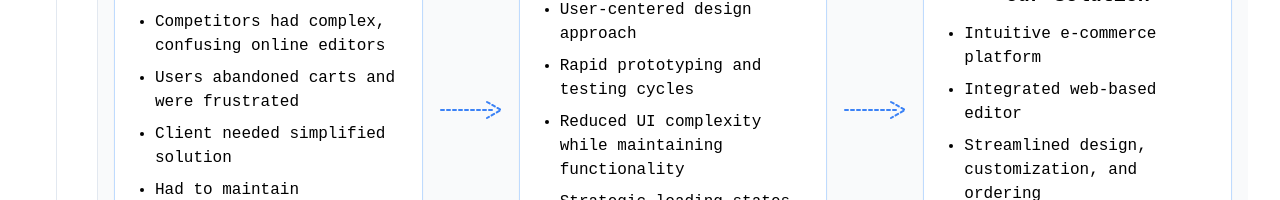
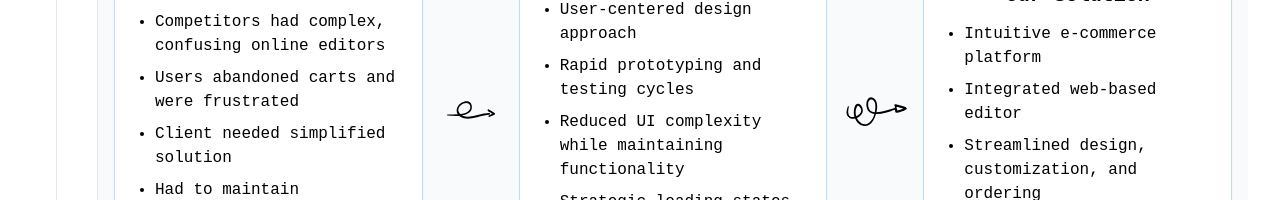
Before and after one commit to KodaEd/apache-portfolio, a Next.js app: page / in a window 1280 px wide. Shown: the part 3446-3646 px from the top of the page. Built offline with nearby package versions, Linux system fonts and the light colour scheme.

Commit message:
Updated svgs

```diff
--- a/src/data/work/flow.tsx
+++ b/src/data/work/flow.tsx
@@ -1,3 +1,4 @@
+import Image from "next/image";
 import React from "react";
 
 // Reusable content definitions
@@ -46,24 +47,15 @@ const ProcessFlowSection: React.FC = () => {
           <ContentList items={content.challenge} />
         </div>
 
-        {/* SVG Slot - Horizontal */}
+        {/* Right Arrow 1 (Horizontal) */}
         <div className="flex items-center justify-center w-16 h-16">
-          <svg
-            width="64"
-            height="24"
-            viewBox="0 0 64 24"
-            className="text-blue-500"
-          >
-            <path
-              d="M2,12 H54 M48,4 L62,12 L48,20"
-              stroke="currentColor"
-              strokeWidth="2"
-              fill="none"
-              strokeLinecap="round"
-              strokeLinejoin="round"
-              strokeDasharray="3 3"
-            />
-          </svg>
+          <Image
+            width={64}
+            height={48}
+            src="/right-arrow-1.svg"
+            alt="Right arrow"
+            className="w-16 h-12"
+          />
         </div>
 
         {/* Approach Card */}
@@ -74,24 +66,15 @@ const ProcessFlowSection: React.FC = () => {
           <ContentList items={content.approach} />
         </div>
 
-        {/* SVG Slot - Horizontal */}
+        {/* Right Arrow 2 (Horizontal) */}
         <div className="flex items-center justify-center w-16 h-16">
-          <svg
-            width="64"
-            height="24"
-            viewBox="0 0 64 24"
-            className="text-blue-500"
-          >
-            <path
-              d="M2,12 H54 M48,4 L62,12 L48,20"
-              stroke="currentColor"
-              strokeWidth="2"
-              fill="none"
-              strokeLinecap="round"
-              strokeLinejoin="round"
-              strokeDasharray="3 3"
-            />
-          </svg>
+          <Image
+            width={64}
+            height={48}
+            src="/right-arrow-2.svg"
+            alt="Right arrow"
+            className="w-16 h-12 rotate-45"
+          />
         </div>
 
         {/* Solution Card */}
@@ -113,24 +96,15 @@ const ProcessFlowSection: React.FC = () => {
           <ContentList items={content.challenge} />
         </div>
 
-        {/* SVG Slot - Vertical */}
+        {/* Down Arrow (Rotated Right Arrow 1) */}
         <div className="flex justify-center h-16">
-          <svg
-            width="24"
-            height="64"
-            viewBox="0 0 24 64"
-            className="text-blue-500"
-          >
-            <path
-              d="M12,2 V54 M4,48 L12,62 L20,48"
-              stroke="currentColor"
-              strokeWidth="2"
-              fill="none"
-              strokeLinecap="round"
-              strokeLinejoin="round"
-              strokeDasharray="3 3"
-            />
-          </svg>
+          <Image
+            width={64}
+            height={48}
+            src="/right-arrow-1.svg"
+            alt="Down arrow"
+            className="w-12 h-16 transform rotate-90"
+          />
         </div>
 
         {/* Approach Card */}
@@ -141,24 +115,15 @@ const ProcessFlowSection: React.FC = () => {
           <ContentList items={content.approach} />
         </div>
 
-        {/* SVG Slot - Vertical */}
+        {/* Down Arrow (Rotated Right Arrow 2) */}
         <div className="flex justify-center h-16">
-          <svg
-            width="24"
-            height="64"
-            viewBox="0 0 24 64"
-            className="text-blue-500"
-          >
-            <path
-              d="M12,2 V54 M4,48 L12,62 L20,48"
-              stroke="currentColor"
-              strokeWidth="2"
-              fill="none"
-              strokeLinecap="round"
-              strokeLinejoin="round"
-              strokeDasharray="3 3"
-            />
-          </svg>
+          <Image
+            width={64}
+            height={48}
+            src="/right-arrow-2.svg"
+            alt="Down arrow"
+            className="w-12 h-16 transform rotate-[135deg] "
+          />
         </div>
 
         {/* Solution Card */}
--- a/src/data/work/we_print.tsx
+++ b/src/data/work/we_print.tsx
@@ -49,7 +49,6 @@ const WePrintProject: React.FC = () => {
             "/images/work/we-print/SS1.jpg",
             "/images/work/we-print/SS2.jpg",
             "/images/work/we-print/SS3.jpg",
-            "/images/work/we-print/SS4.jpg",
           ]}
         />
       </div>
```
Also changed, not shown: public/right-arrow-1.svg (added), public/right-arrow-2.svg (added).
